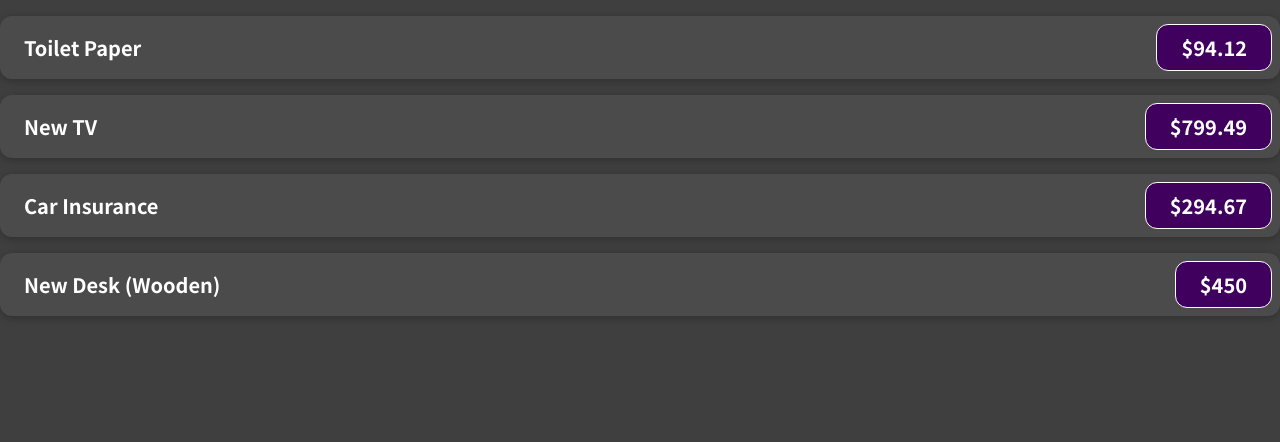
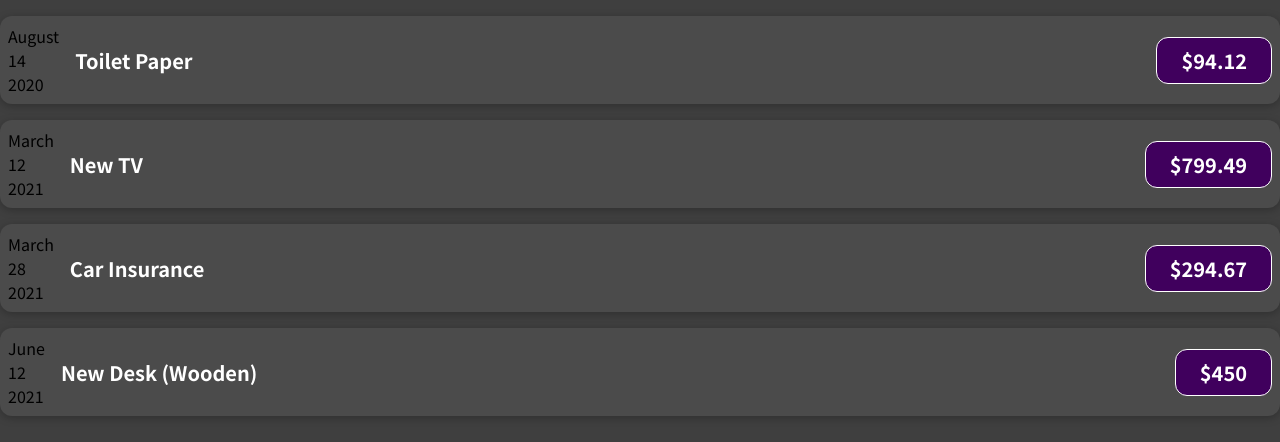
Before and after one commit to janiceh94/expenseTracker, a React (Create React App) app: page / in a window 1280 px wide. Shown: the top 442 px of the page. Built offline with nearby package versions, Linux system fonts and the light colour scheme.

Commit message:
formatted date

```diff
--- a/src/components/ExpenseItem/ExpenseItem.js
+++ b/src/components/ExpenseItem/ExpenseItem.js
@@ -2,8 +2,17 @@
 
 export default function ExpenseItem(props) {
 
+    const month = props.date.toLocaleString('en-US', {month: 'long'});
+    const day = props.date.toLocaleString('en-US', {day: '2-digit'});
+    const year = props.date.getFullYear();
+
     return (
       <div className='expense-item'>
+        <div>
+            <div>{month}</div>
+            <div>{day}</div>
+            <div>{year}</div>
+        </div>
         <div className='expense-item-description'>
           <h2>{props.title}</h2>
           <div className='expense-item-price'>${props.amount}</div>
```
